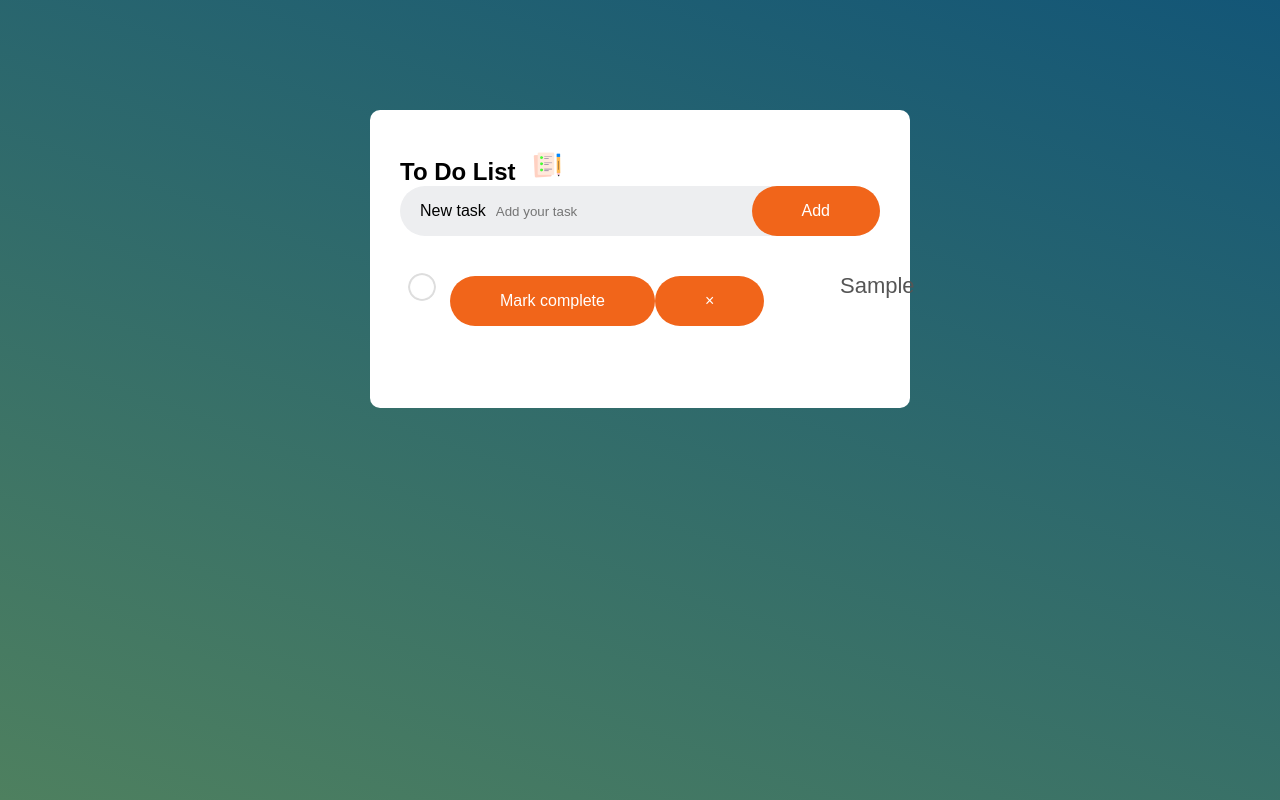
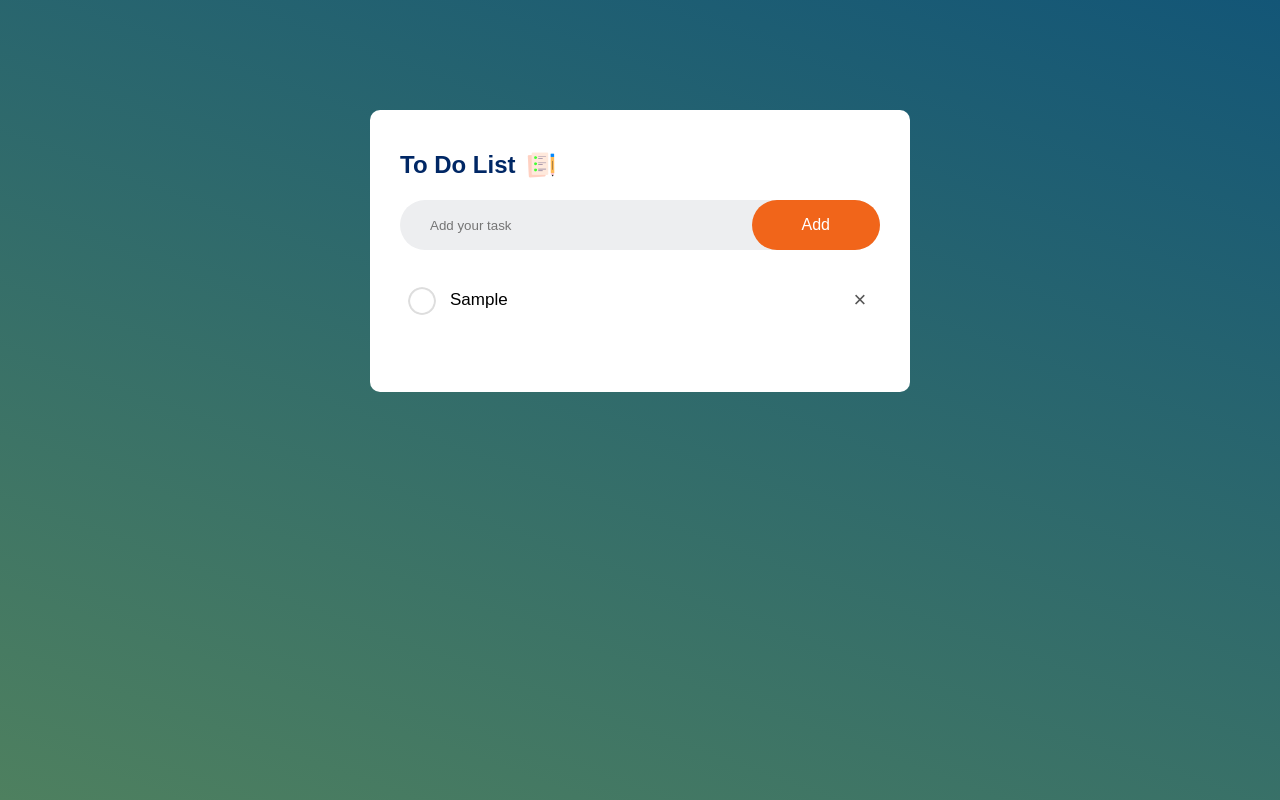
Before and after one commit to CharanyaSatpute/ToDoList, a plain HTML site: page index.html in a window 1280 px wide. Both pictures are taken after typing "Sample" into the empty fields and a click on the button "Add". Drawn offline with Linux system fonts and the light colour scheme.

Commit message:
Style visible keyboard focus and task controls

```diff
--- a/style.css
+++ b/style.css
@@ -10,7 +10,6 @@
     min-height: 100vh;
     background: linear-gradient(200deg, #135677, #4e805f);
     padding: 10px;
-
 }
 
 .todo-app{
@@ -21,11 +20,12 @@
     padding: 40px 30px 70px;
     border-radius: 10px;
 }
-.todo-app h2{
+.todo-app h1{
     color: #002765;
     display: flex;
     align-items: center;
     margin-bottom: 20px;
+    font-size: 1.5rem;
 }
 
 .todo-app img{
@@ -67,7 +67,6 @@ ul li {
     font-size: 17px;
     padding: 15px 8px 12px 50px;
     user-select: none;
-    cursor: pointer;
     position: relative;
 }
 
@@ -80,10 +79,8 @@ ul li::before{
     background-image: url(Images/unchecked.png);
     background-position: center;
     background-size: cover;
-    background-position: center;
     top: 12px;
     left: 8px;
-
 }
 
 ul li.checked{
@@ -95,19 +92,61 @@ ul li.checked::before{
     background-image: url(Images/checked.png);
 }
 
-ul li span{
+.toggle-task{
+    position: absolute;
+    left: 0;
+    top: 0;
+    width: 42px;
+    height: 100%;
+    padding: 0;
+    opacity: 0;
+}
+
+.toggle-task:focus-visible{
+    opacity: 1;
+    width: auto;
+    height: auto;
+    min-width: 120px;
+    z-index: 1;
+}
+
+.task-label{
+    display: inline-block;
+    padding-right: 44px;
+}
+
+.remove-task{
     position: absolute;
     right: 0;
     top: 5px;
     width: 40px;
     height: 40px;
+    padding: 0;
+    background: transparent;
+    color: #555;
     font-size: 22px;
-    color: #555;
     line-height: 40px;
     text-align: center;
+    border-radius: 50%;
 }
 
-ul li span:hover{
+.remove-task:hover{
     background: #bebebe;
-    border-radius: 50%;
 }
+
+button:focus-visible,
+input:focus-visible{
+    outline: 3px solid #135677;
+    outline-offset: 3px;
+}
+.visually-hidden{
+    position: absolute;
+    width: 1px;
+    height: 1px;
+    padding: 0;
+    margin: -1px;
+    overflow: hidden;
+    clip: rect(0, 0, 0, 0);
+    white-space: nowrap;
+    border: 0;
+}
```
